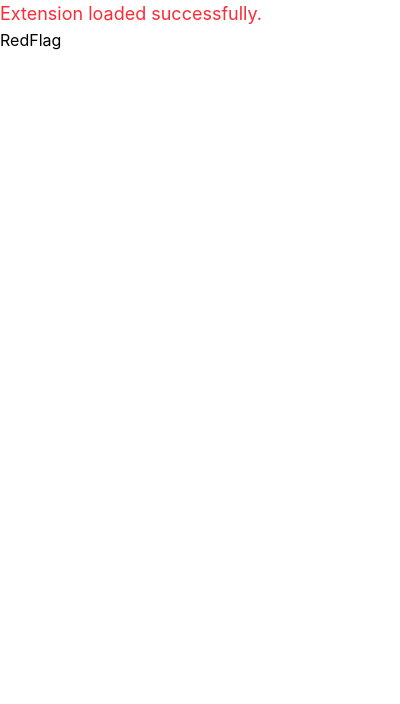
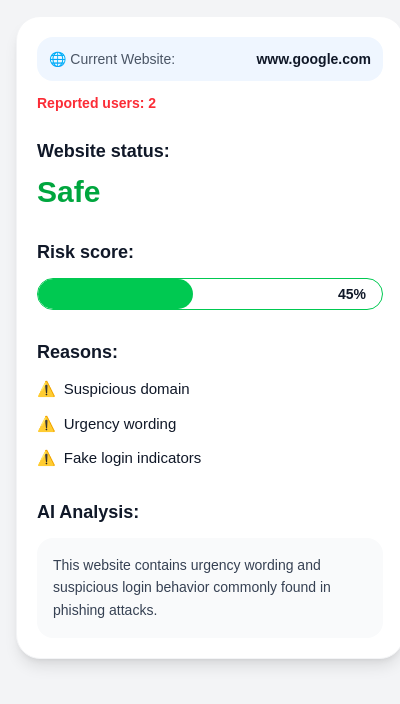
Before and after one commit to marijab6/group-project, a browser extension: page popup.html in a window 400 px wide. Drawn offline with nearby package versions, Linux system fonts and the light colour scheme; files that its build step writes are made by us from their sources; a web font is replaced by a local one.

Commit message:
the content design

```diff
--- a/popup.html
+++ b/popup.html
@@ -1,14 +1,76 @@
 <!DOCTYPE html>
 <html lang="en">
 <head>
-    <meta charset="UTF-8">
-    <meta name="viewport" content="width=device-width, initial-scale=1.0">
-    <link rel="stylesheet" href="dist/tailwind.css">
-    <title>Document</title>
+  <meta charset="UTF-8" />
+  <title>RedFlag</title>
+
+  <!-- Tailwind -->
+  <link rel="stylesheet" href="dist/tailwind.css">
+  <link href="https://fonts.googleapis.com/css2?family=Inria+Sans:wght@300;400;700&display=swap" rel="stylesheet">
+
+  <style>
+    body {
+      font-family: 'Inria Sans', sans-serif;
+    }
+  </style>
 </head>
-<body>
-    <p class="text-red-500 text-lg">Extension loaded successfully.</p>
 
+<body class="w-[420px] bg-gray-100 text-gray-900">
+  <div class="p-4">
+    <!-- Main Card -->
+    <section class="bg-white rounded-3xl shadow-lg p-5 border border-gray-100">
+      <!-- Current Website -->
+      <div class="flex justify-between items-center text-sm bg-blue-50 p-3 rounded-2xl">
+        <span class="text-gray-600">🌐 Current Website:</span>
+        <strong class="font-bold">www.google.com</strong>
+      </div>
+      <!-- Reports -->
+      <p class="text-red-500 text-sm font-semibold mt-3">
+        Reported users: 2
+      </p>
+      <!-- Website Status -->
+      <div class="mt-6">
+        <h3 class="font-bold text-lg">Website status:</h3>
+        <p class="text-green-600 font-semibold mt-1 text-[30px]">Safe</p>
+      </div>
+      <!-- Risk Score -->
+      <div class="mt-6">
+        <h3 class="font-bold text-lg mb-3">Risk score:</h3>
+        <div class="relative h-8 border border-green-500 rounded-full overflow-hidden bg-white">
+          <div class="h-full w-[45%] bg-green-500 rounded-full transition-all duration-500"></div>
+          <span class="absolute right-4 top-1/2 -translate-y-1/2 font-bold text-sm">
+            45%
+          </span>
+        </div>
+      </div>
+      <!-- Reasons -->
+      <div class="mt-7">
+        <h3 class="font-bold text-lg mb-3">Reasons:</h3>
+        <ul class="space-y-3 text-[15px]">
+          <li class="flex items-center gap-2">
+            <span>⚠️</span>
+            <span>Suspicious domain</span>
+          </li>
+          <li class="flex items-center gap-2">
+            <span>⚠️</span>
+            <span>Urgency wording</span>
+          </li>
+          <li class="flex items-center gap-2">
+            <span>⚠️</span>
+            <span>Fake login indicators</span>
+          </li>
+        </ul>
+      </div>
+      <!-- AI Analysis -->
+      <div class="mt-7">
+        <h3 class="font-bold text-lg mb-3">AI Analysis:</h3>
+        <div class="bg-gray-50 rounded-2xl p-4">
+          <p class="text-sm leading-relaxed text-gray-700">
+            This website contains urgency wording and suspicious login behavior commonly found in phishing attacks.
+          </p>
+        </div>
+      </div>
+    </section>
+  </div>
 </body>
 </html>
-<h1>RedFlag</h1>
```
